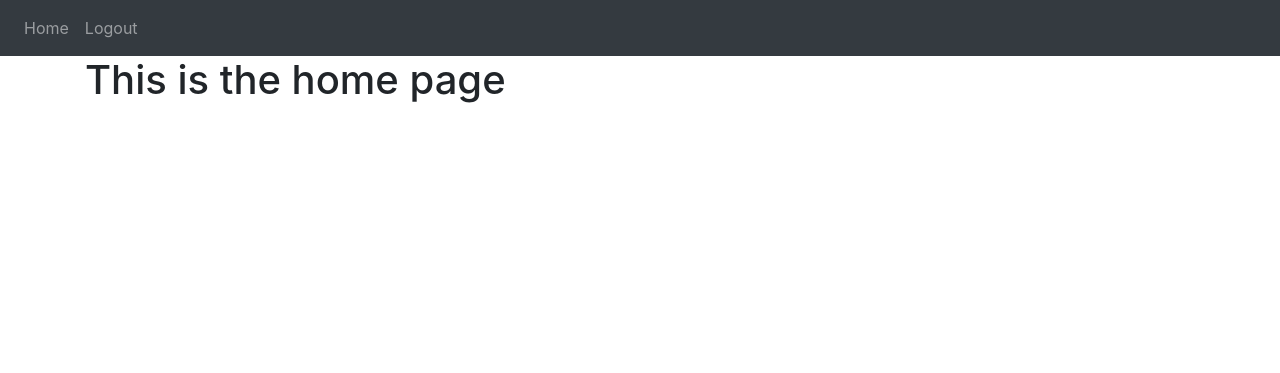
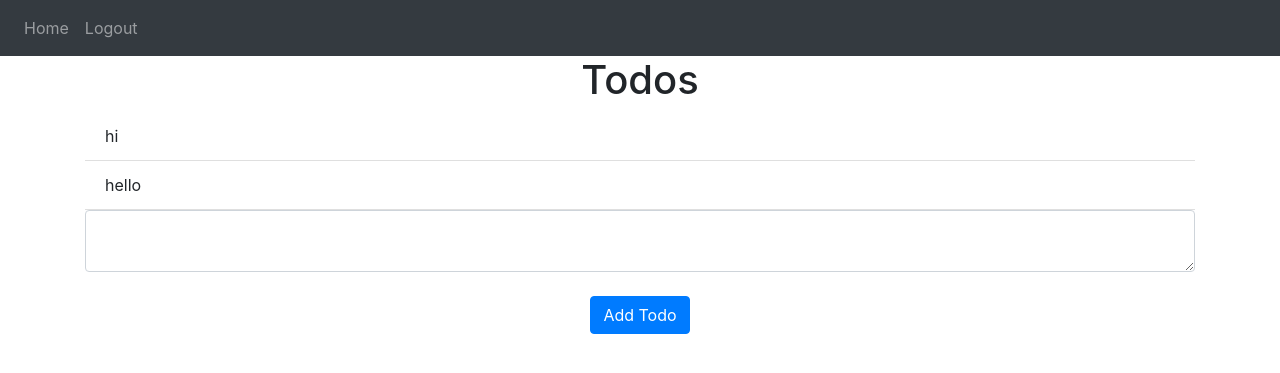
Before and after one commit to ameer-ahmad/flask-todo, a Flask app: page / in a window 1280 px wide. Shown: the top 373 px of the page. Run offline with Flask 2, Linux system fonts and the light colour scheme; a user stored in the database is signed in; data comes from the database, SQL or seed files in the repository; both versions use the stored data as it was after the commit; some libraries are stand-ins or nearby versions.

Commit message:
adding todo functionality

```diff
--- a/website/templates/home.html
+++ b/website/templates/home.html
@@ -1,5 +1,17 @@
 {% extends "base.html" %} {% block title %}Home{% endblock %}
 
 {% block content %}
-<h1>This is the home page</h1>
+<h1 align="center">Todos</h1>
+<ul class="list-group list-group-flush" id="todos">
+    {% for todo in user.todos %}
+        <li class="list-group-item">{{todo.data}}</li>
+    {% endfor %}
+</ul>
+<form method="POST">
+    <textarea name="todo" id="todo" class="form-control"></textarea>
+    <br />
+    <div align="center">
+        <button type="submit" class="btn btn-primary">Add Todo</button>
+    </div>
+</form>
 {% endblock %}
--- a/website/views.py
+++ b/website/views.py
@@ -1,9 +1,24 @@
-from flask import Blueprint, render_template
+from flask import Blueprint, render_template, request, flash
 from flask_login import login_required, current_user
+from .models import Todo
+from . import db
 
 views = Blueprint('views', __name__)
 
-@views.route('/')
+@views.route('/', methods=['GET', 'POST'])
 @login_required
 def home():
+
+    if request.method == 'POST':
+        todo = request.form.get('todo')
+        print(todo)
+
+        if len(todo) < 1:
+            flash('Todo is too short!', category='error')
+        else:
+            new_todo = Todo(data=todo, user_id=current_user.id)
+            db.session.add(new_todo)
+            db.session.commit()
+            flash('Todo added!', category='success')
+
     return render_template("home.html", user=current_user)
```
Also changed, not shown: website/database.db.
